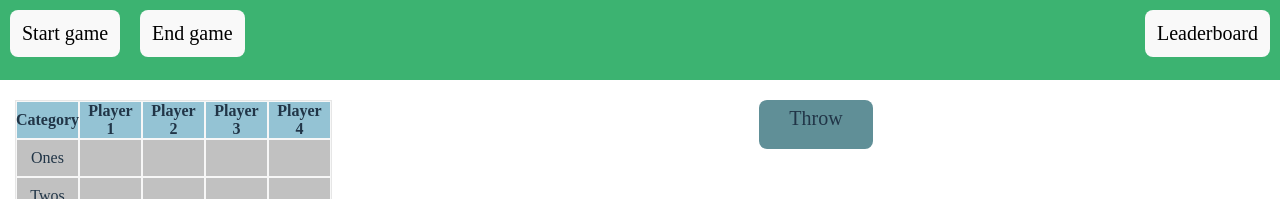
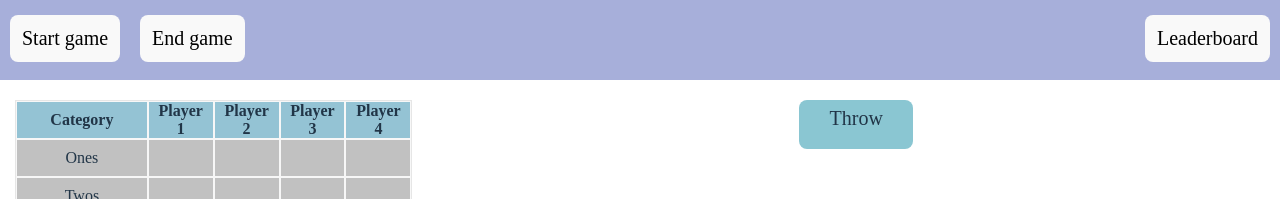
Before and after one commit to jasminlehtola/Yatzy, a React (Vite) app: page / in a window 1280 px wide. Shown: the top 199 px of the page. Built offline with nearby package versions, Linux system fonts and the light colour scheme.

Commit message:
Organized css-file

```diff
--- a/src/App.jsx
+++ b/src/App.jsx
@@ -12,15 +12,15 @@ const App = () => {
   const [scores, setScores] = useState({})
 
 
-const handleThrow = () => {
-  console.log("Throw button clicked")
-  diceRoll.rollDice()
-}
+  const handleThrow = () => {
+    console.log("Throw button clicked")
+    diceRoll.rollDice()
+  }
 
 
   return (
     <div className="game">
-      <div className="menu">
+      <div className="menubar">
         <button id="start">
           <p>Start game</p>
         </button>
--- a/src/components/diceRoll.jsx
+++ b/src/components/diceRoll.jsx
@@ -1,5 +1,9 @@
 import { useState } from "react";
 import Die from "die.jsx";
+
+// TODO: laskuri, joka laskee montako kertaa nopat on heitetty. Estää throw-napin painamisen,
+// kun heitot on käytetty loppuun. Resetoi laskuri, kun pelaaja vaihtuu tai peli alkaa uudestaan.
+// TODO: lisää throw-napin alle teksti, joka kertoo montako heittoa on jäljellä
 
 export default function Dice() {
 
@@ -42,7 +46,7 @@ export default function Dice() {
       }}*/
       >
 
-      { dice.map((die) => (
+        {dice.map((die) => (
           <Die
             key={die.id}
             value={die.value}
--- a/src/index.css
+++ b/src/index.css
@@ -14,6 +14,7 @@ a {
   color: #646cff;
   text-decoration: inherit;
 }
+
 a:hover {
   color: #535bf2;
 }
@@ -22,9 +23,11 @@ body {
   margin: 0px;
   background-image: "../public/vite.svg";
 }
+
 p {
   margin: 0px;
 }
+
 h1 {
   font-size: 3.2em;
   line-height: 1.1;
@@ -42,16 +45,54 @@ button {
   cursor: pointer;
   transition: border-color 0.25s;
 }
+
 #leaderboard {
   float: right;
 }
+
 button:hover {
   background-color: #aaaaaa;
 }
+
 button:focus,
 button:focus-visible {
   outline: 4px auto -webkit-focus-ring-color;
 }
+
+/* -----------------------------------------
+* Areas
+---------------------------------------------*/
+.menubar {
+  width: 100%;
+  height: 80px;
+  background-color: rgb(167, 175, 218);
+}
+
+.game {
+  width: 100%;
+}
+
+.gameArea {
+  width: 100%;
+  display: flex;
+  gap: 20px;
+  align-items: flex-start;
+}
+
+.scoreboard {
+  width: 600px;
+  height: 700px;
+  background-color: rgb(193, 193, 193);
+  margin-top: 20px;
+  margin-left: 15px;
+  margin-bottom: 50px;
+}
+
+
+
+/* -----------------------------------------
+* Buttons
+---------------------------------------------*/
 
 .throwButton {
   border-radius: 8px;
@@ -65,11 +106,15 @@ button:focus-visible {
   transition: border-color 0.25s;
   width: 100px;
   height: 35px;
-  background-color: #608f97;
+  background-color: #8ac6d2;
   align-items: center;
   margin-top: 20px;
   text-align: center;
 }
+
+/* -----------------------------------------
+* Custom styles for the dice area and dice container
+---------------------------------------------*/
 
 .diceArea {
   display: flex;
@@ -78,7 +123,6 @@ button:focus-visible {
   gap: 50px;
   width: 100%;
 }
-
 
 .die {
   flex: 0 0 auto;
@@ -101,53 +145,6 @@ button:focus-visible {
   width: 100%;
   height: 100%;
   object-fit: contain;
-}
-
-.throw {
-    width: 100px;
-    height: 50px;
-    background-color: #7d6363;
-    align-items: center;
-    margin-top: 20px;
-}
-
-.game {
-    width: 100%;
-}
-
-.gameArea {
-    width: 100%;
-    display: flex;
-    gap: 20px;
-    align-items: flex-start;
-}
-
-.menu {
-    width: 100%;
-    height: 80px;
-    background-color: MediumSeaGreen;
-}
-
-.scoreboard {
-    width: 400px;
-    height: 700px;
-    background-color: rgb(193, 193, 193);
-    margin-top: 20px;
-    margin-left: 15px;
-    margin-bottom: 50px;
-}
-
-@media (prefers-color-scheme: light) {
-  :root {
-    color: #213547;
-    background-color: #ffffff;
-  }
-  a:hover {
-    color: #747bff;
-  }
-  button {
-    background-color: #f9f9f9;
-  }
 }
 
 
@@ -195,3 +192,21 @@ button:focus-visible {
   font-weight: bold;
   background-color: #adadad;
 }
+
+
+
+@media (prefers-color-scheme: light) {
+  :root {
+    color: #213547;
+    background-color: #ffffff;
+  }
+
+  a:hover {
+    color: #747bff;
+  }
+
+  button {
+    background-color: #f9f9f9;
+    margin-top: 15px
+  }
+}
```
Lines whose indentation alone changed are shown as unchanged.
